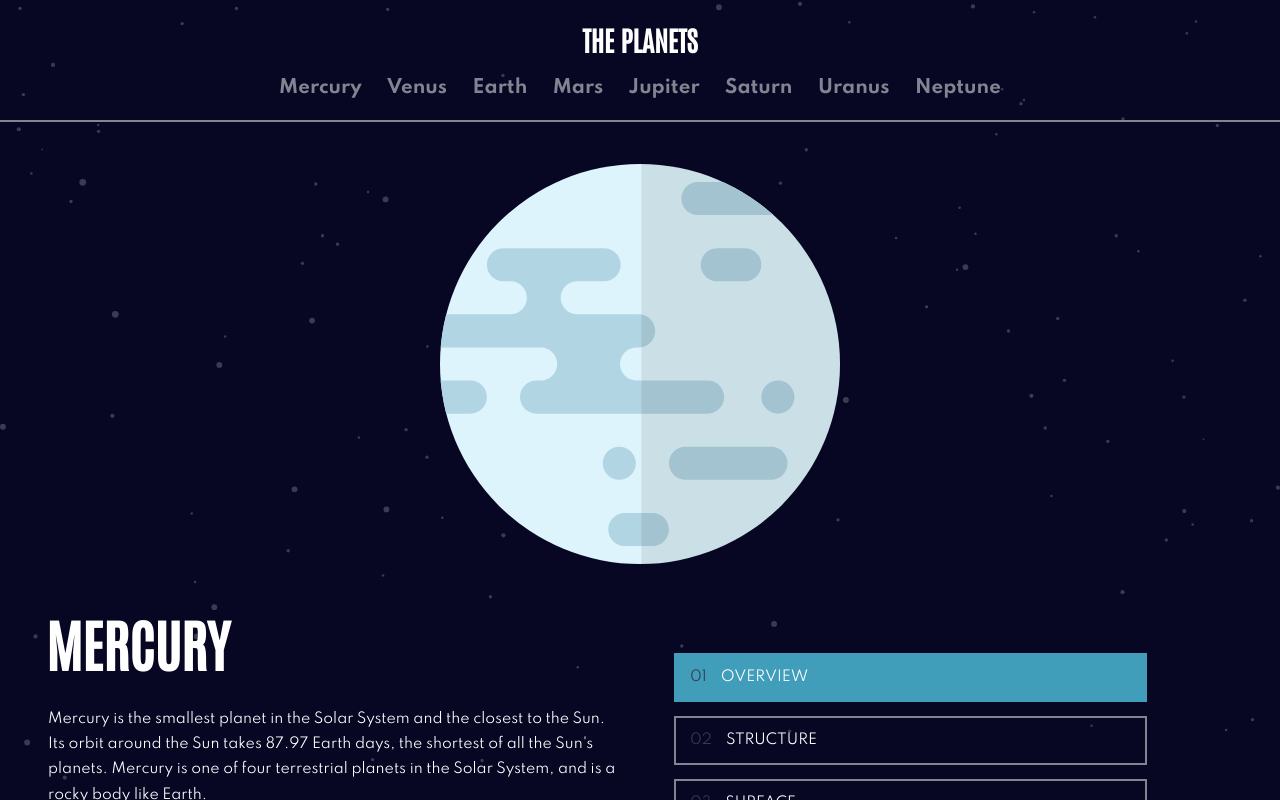
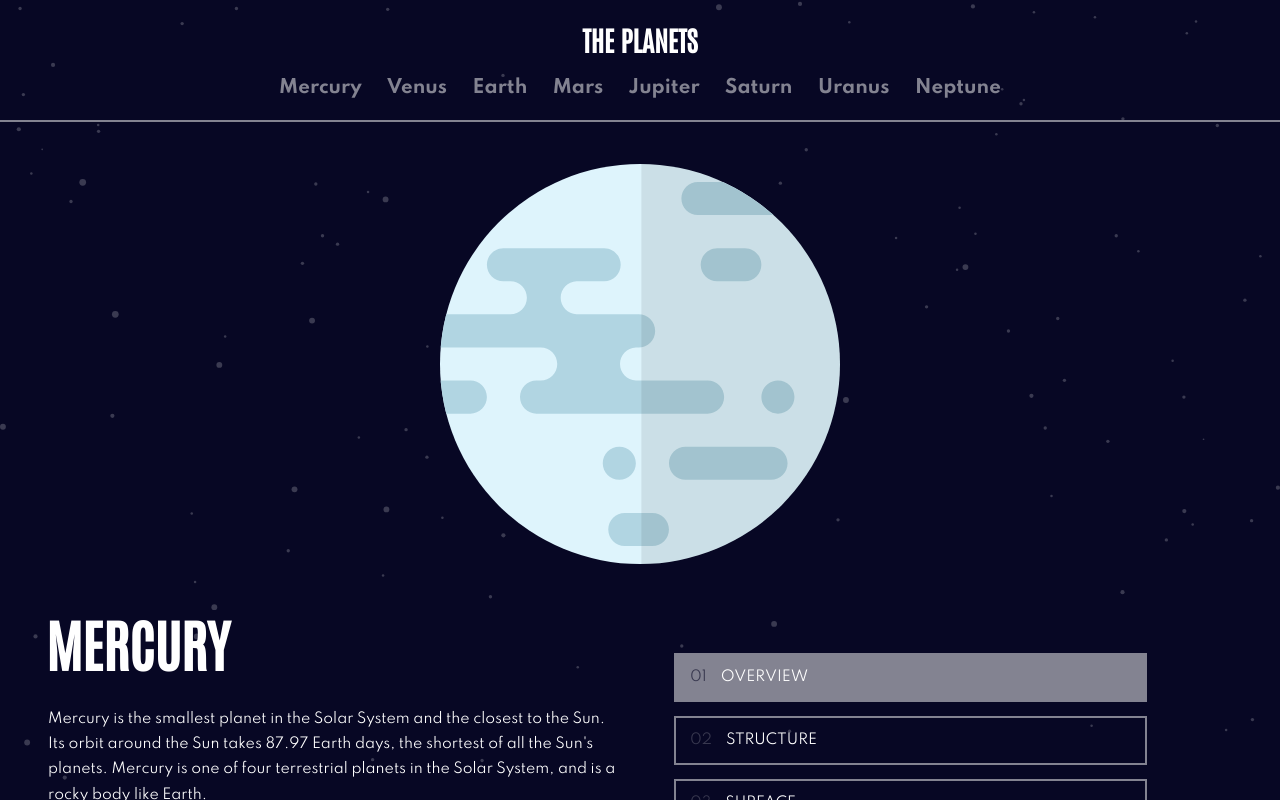
Before and after one commit to ColdLombax/Frontend-Planets, a React (Create React App) app: page / in a window 1280 px wide. In both pictures the pointer is over the item "OVERVIEW". Shown: the top 800 px of the page. Built offline with nearby package versions, Linux system fonts and the light colour scheme.

Commit message:
Hover effects added to buttons.

```diff
--- a/src/styles/DetailsNav.scss
+++ b/src/styles/DetailsNav.scss
@@ -55,6 +55,10 @@
         color: $clr-light;
         cursor: pointer;
         margin-bottom: 1em;
+        &:hover {
+          background-color: $clr-darker-light;
+          border-color: $clr-darker-light;
+        }
         &::before {
           content: "01";
           color: $clr-lighter-dark;
```
